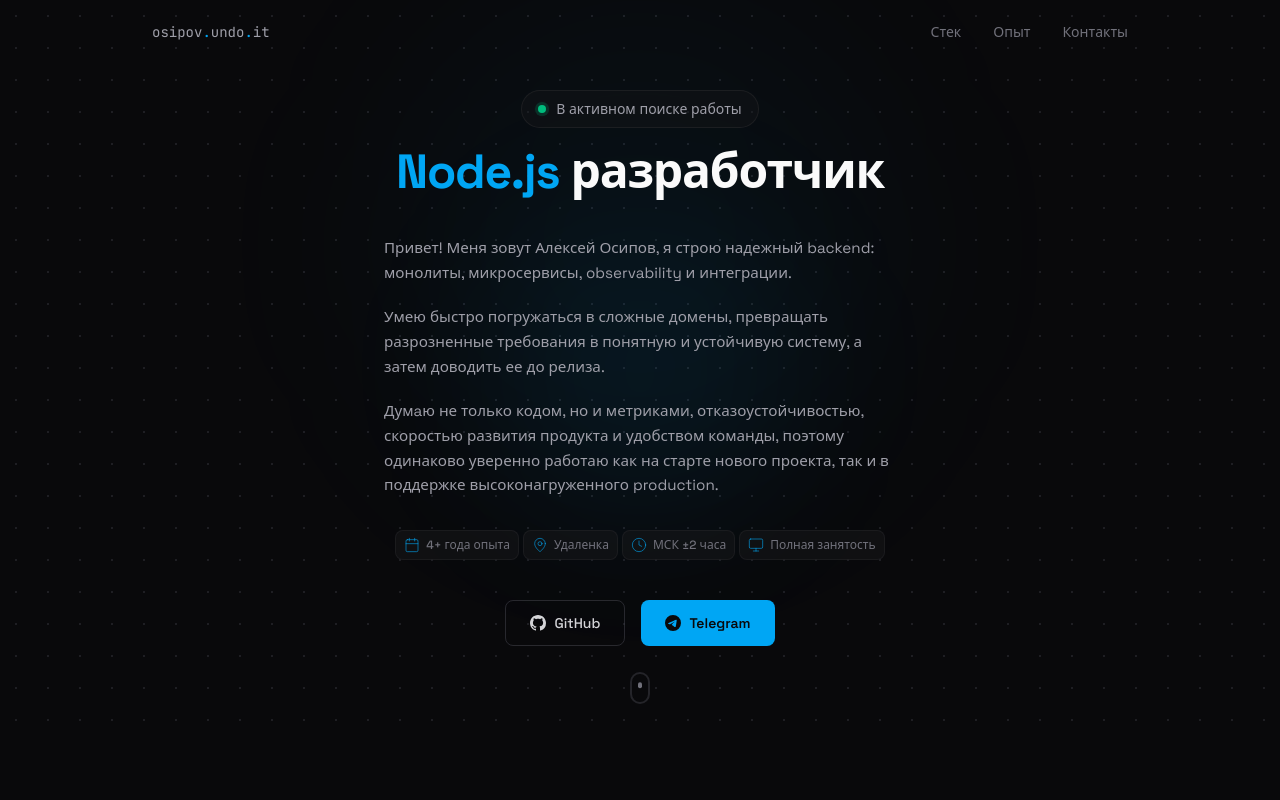
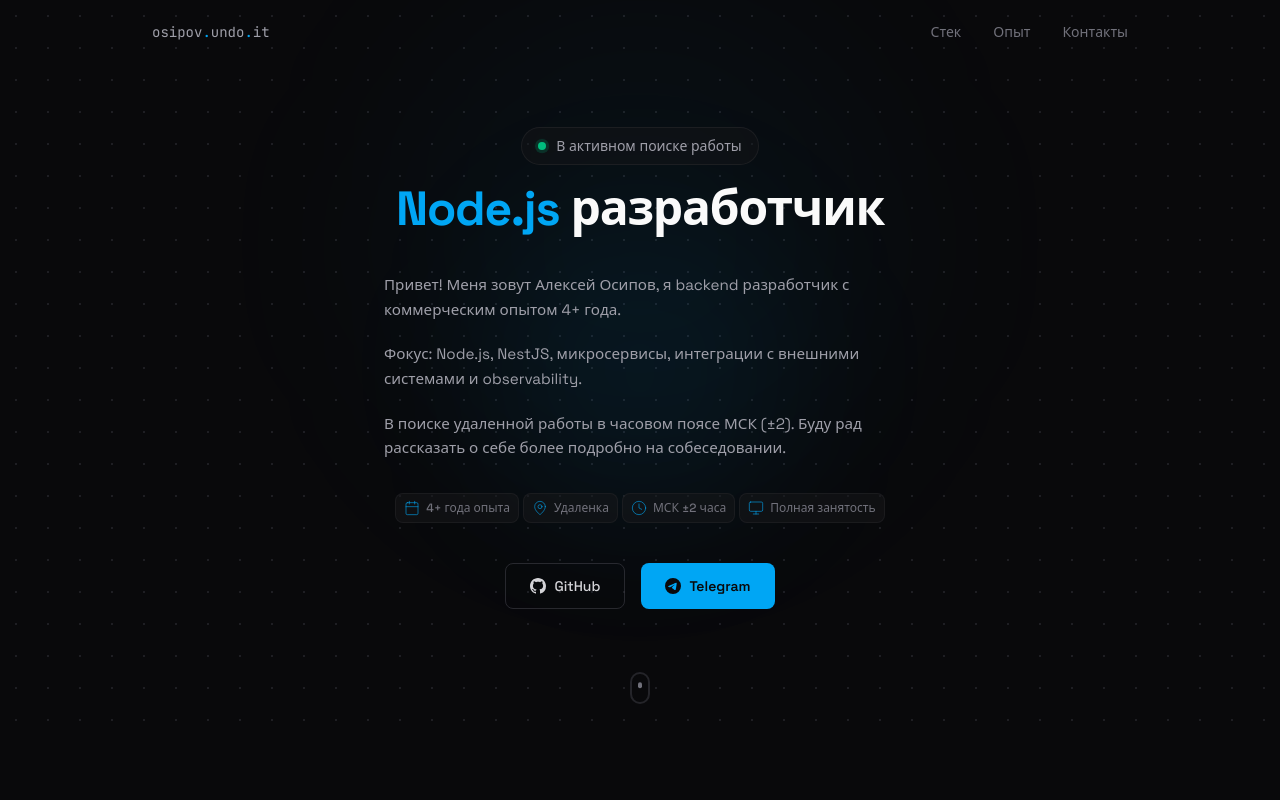
Before and after one commit to osipovts/cv, a React (Vite) app: page / in a window 1280 px wide. Shown: the top 800 px of the page. Built offline with nearby package versions, Linux system fonts and the light colour scheme.

Commit message:
feat: rework hero text

```diff
--- a/src/components/Hero.tsx
+++ b/src/components/Hero.tsx
@@ -142,8 +142,15 @@
             variants={prefersReduced ? undefined : fadeItem}
             className="text-left max-w-lg text-[0.95rem] leading-relaxed text-zinc-400"
           >
-            Привет! Меня зовут Алексей Осипов, я строю надежный backend: монолиты, микросервисы,
-            observability и интеграции.
+            Привет! Меня зовут Алексей Осипов, я backend разработчик с коммерческим опытом 4+ года.
+          </motion.p>
+
+          <motion.p
+            custom={4}
+            variants={prefersReduced ? undefined : fadeItem}
+            className="text-left max-w-lg text-[0.95rem] leading-relaxed text-zinc-400"
+          >
+            Фокус: Node.js, NestJS, микросервисы, интеграции с внешними системами и observability.
           </motion.p>
 
           <motion.p
@@ -151,18 +158,8 @@
             variants={prefersReduced ? undefined : fadeItem}
             className="text-left max-w-lg text-[0.95rem] leading-relaxed text-zinc-400"
           >
-            Умею быстро погружаться в сложные домены, превращать разрозненные требования в понятную
-            и устойчивую систему, а затем доводить ее до релиза.
-          </motion.p>
-
-          <motion.p
-            custom={5}
-            variants={prefersReduced ? undefined : fadeItem}
-            className="text-left max-w-lg text-[0.95rem] leading-relaxed text-zinc-400"
-          >
-            Думaю не только кодом, но и метриками, отказоустойчивостью, скоростью развития продукта
-            и удобством команды, поэтому одинаково уверенно работаю как на старте нового проекта,
-            так и в поддержке высоконагруженного production.
+            В поиске удаленной работы в часовом поясе МСК (±2). Буду рад рассказать о себе более
+            подробно на собеседовании.
           </motion.p>
 
           {/* Факты */}
```
Also changed, not shown: 1 other file (tests, documents, lock files or other folders).
